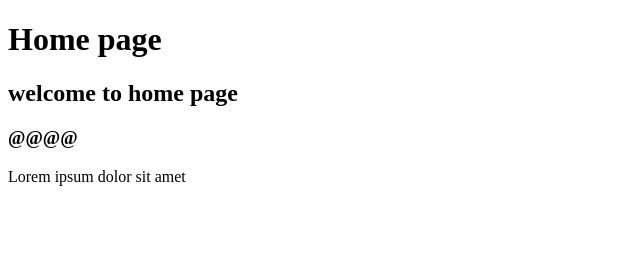
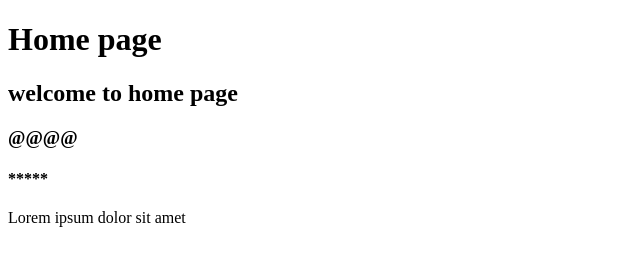
Before and after one commit to Chailashree-G/assignment-git-github, a plain HTML site: page index.html in a window 1280 px wide. Shown: the whole page, without its empty margins (0-640 px from the left). Drawn offline with Linux system fonts and the light colour scheme.

Commit message:
resolved

```diff
--- a/index.html
+++ b/index.html
@@ -11,6 +11,7 @@
     <h1>Home page</h1>
     <h2>welcome to home page </h2>
     <h3>@@@@</h3>
+    <h4>*****</h4>
     <p>Lorem ipsum dolor sit amet</p>
 </body>
 </html>
```
Also changed, not shown: about.html (+0 -1 lines).
